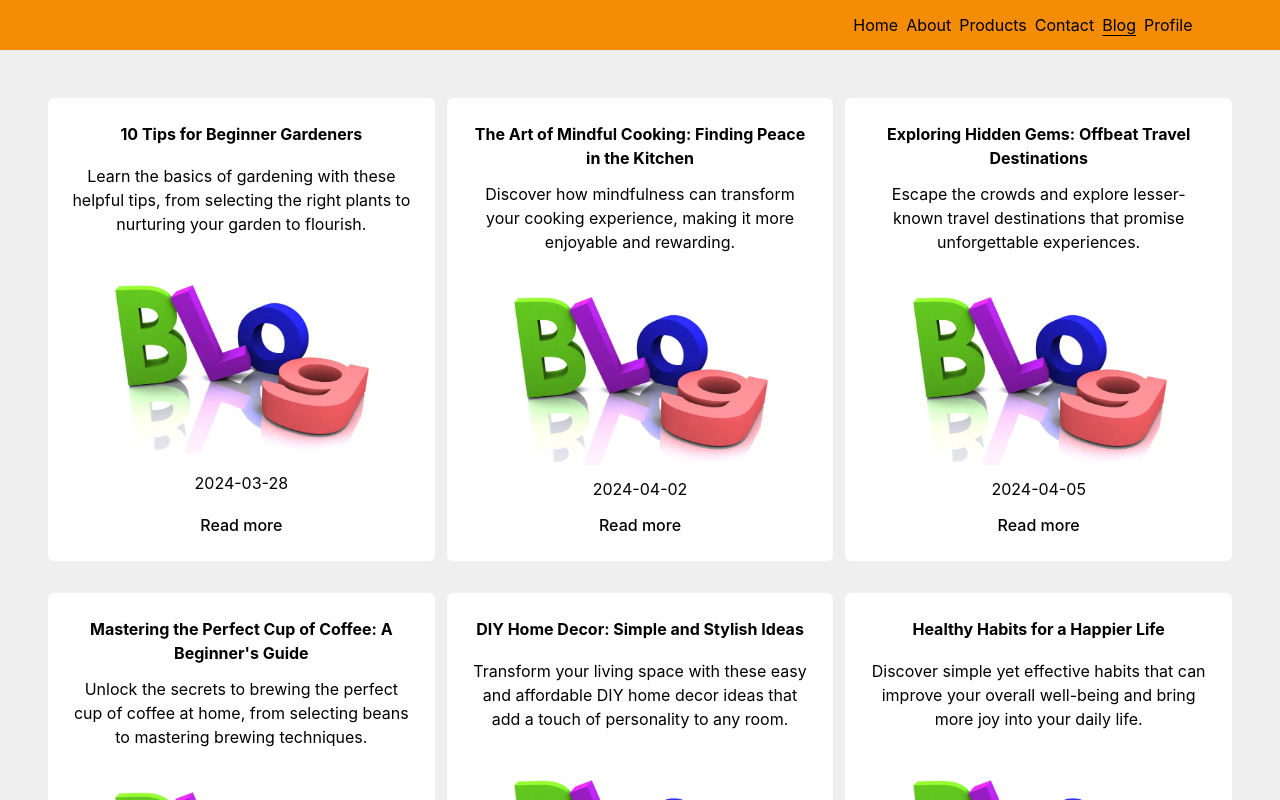
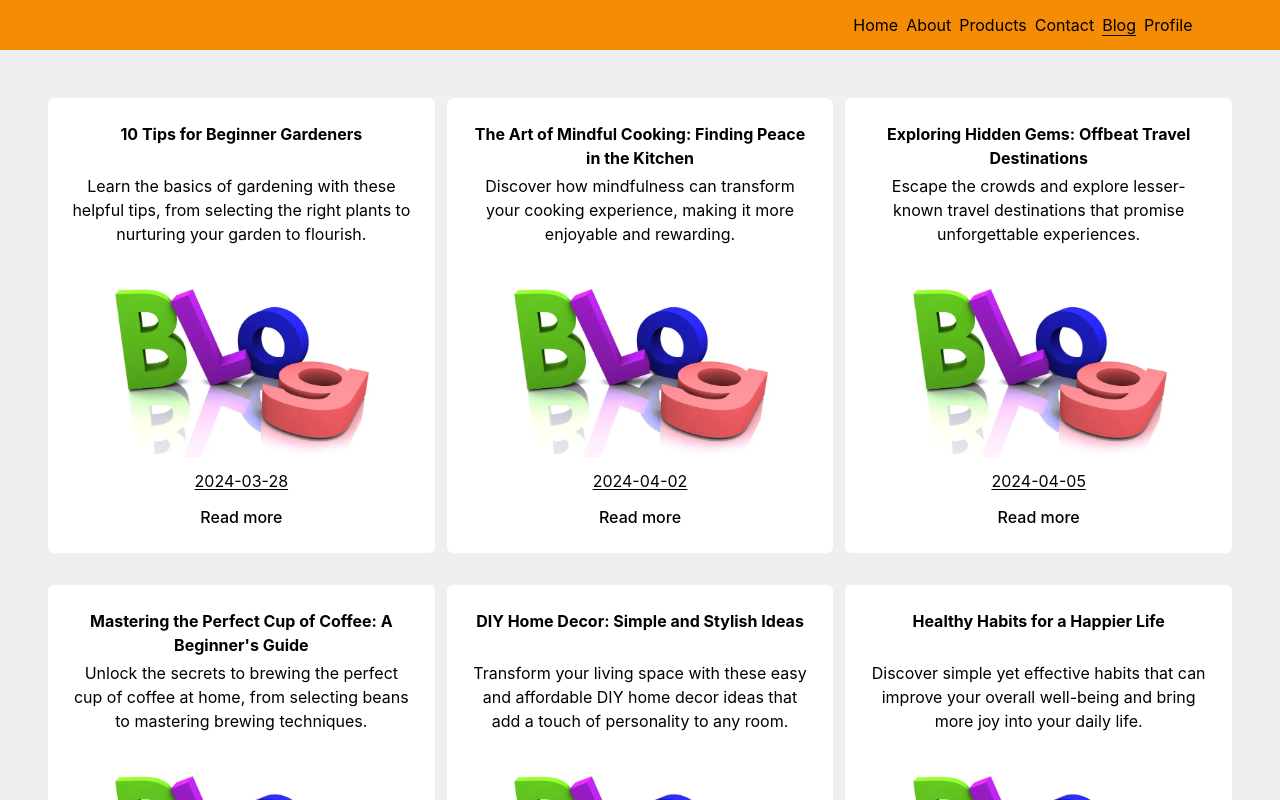
Before and after one commit to aleksandresher/create-react-app-1, a React (Create React App) app: page /blog in a window 1280 px wide. Shown: the top 800 px of the page. Built offline with nearby package versions, Linux system fonts and the light colour scheme.

Commit message:
blog page done

```diff
--- a/src/components/BlogCard.jsx
+++ b/src/components/BlogCard.jsx
@@ -3,12 +3,12 @@ import { NavLink } from "react-router-dom";
 export default function BlogPostCard({ id, title, description, pubdate }) {
   return (
     <div className="flex flex-col items-center justify-between gap-3 p-6 rounded-md bg-[#fff]">
-      <h1 className="font-bold text-center">{title}</h1>
+      <h1 className="font-bold text-center h-[40px]">{title}</h1>
       <p className="text-center">{description}</p>
       <img src="./assets/blog.png" alt={title} className="w-[300px]" />
-      <time>{pubdate}</time>
+      <time className="underline underline-offset-2 ">{pubdate}</time>
       <NavLink className="font-medium self-bottom" to={`/blog/${id}`}>
-        <button>Read more</button>
+        <button className="hover:text-green-600">Read more</button>
       </NavLink>
     </div>
   );
```
